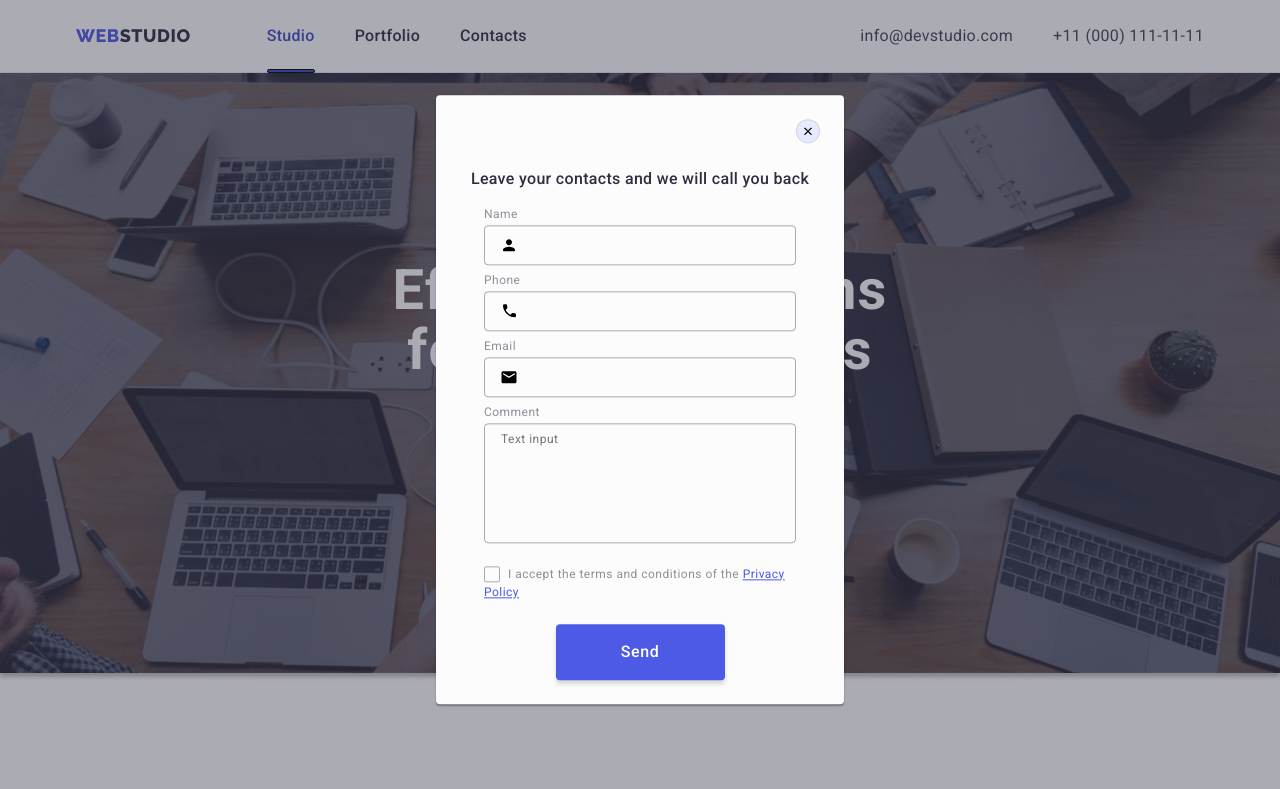
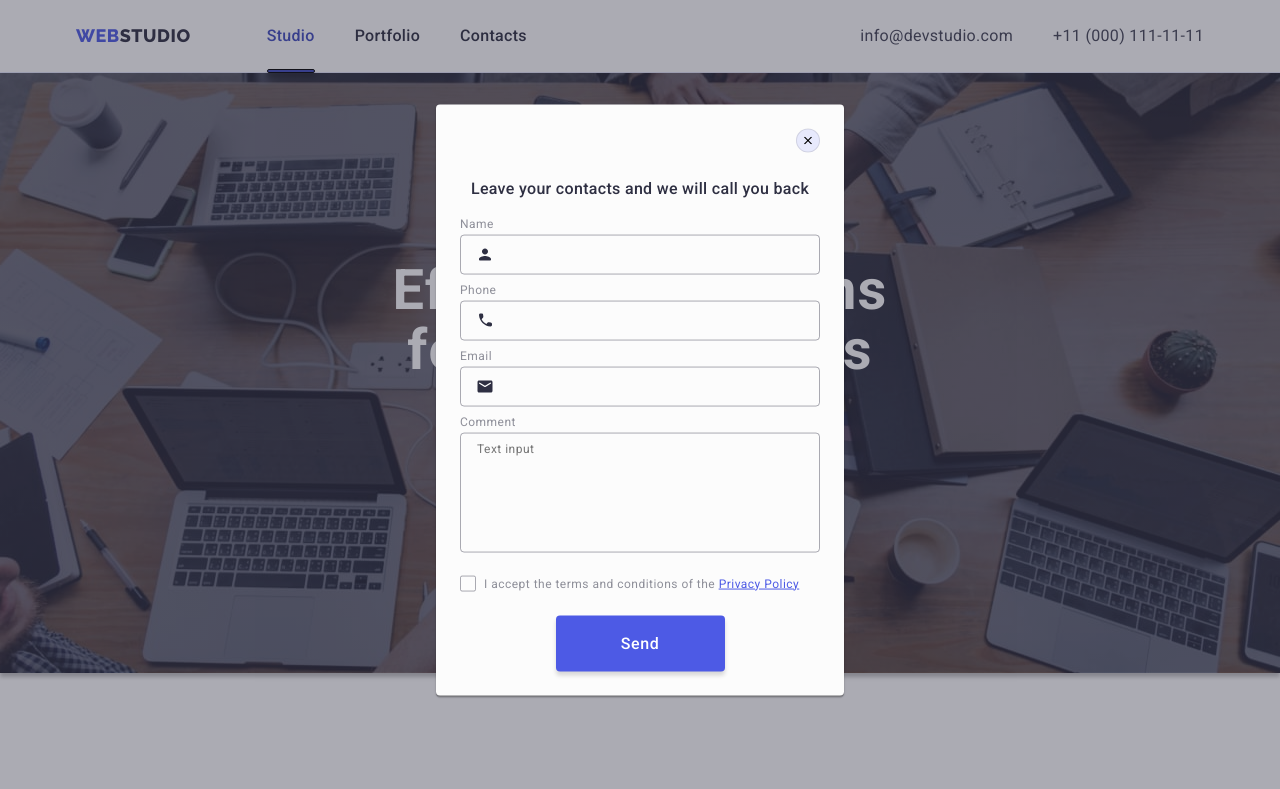
Before and after one commit to DanaKonyk/goit-markup-hw-05, a plain HTML site: page index.html in a window 1280 px wide. Both pictures are taken after a click on the button "Order Service". Shown: the top 789 px of the page. Drawn offline with nearby package versions, Linux system fonts and the light colour scheme.

Commit message:
homework 5.5

```diff
--- a/css/styles.css
+++ b/css/styles.css
@@ -742,11 +742,6 @@ img {
     pointer-events: none;
 }
 
-.modal-form {
-    margin-left: 24px;
-    margin-right: 24px;
-}
-
 .modal-title {
     font-weight: 500;
     font-size: 16px;
@@ -792,6 +787,7 @@ img {
     left: 16px;
     top: 50%;
     transform: translateY(-50%);
+    fill: var(--first-color);
     transition: fill 250ms cubic-bezier(0.4, 0, 0.2, 1);
 }
 
@@ -859,7 +855,7 @@ img {
 .modal-checkbox:checked+.checkbox-text span {
     background-color: var(--action-color);
     fill: var(--background-color-btn);
-    border: none;
+    border-color: var(--title-color);
 }
 
 .form-btn {
```
